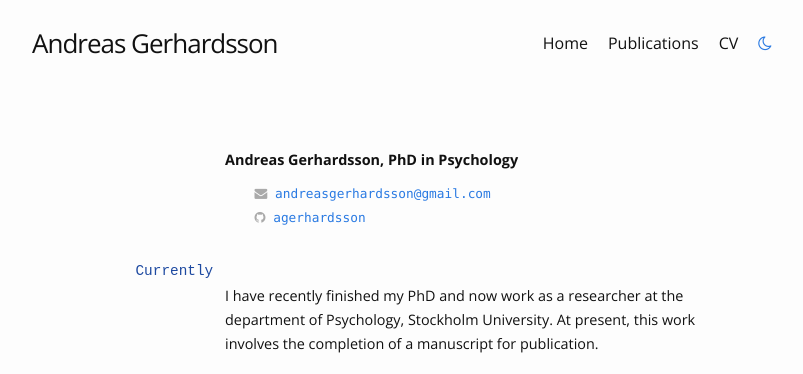
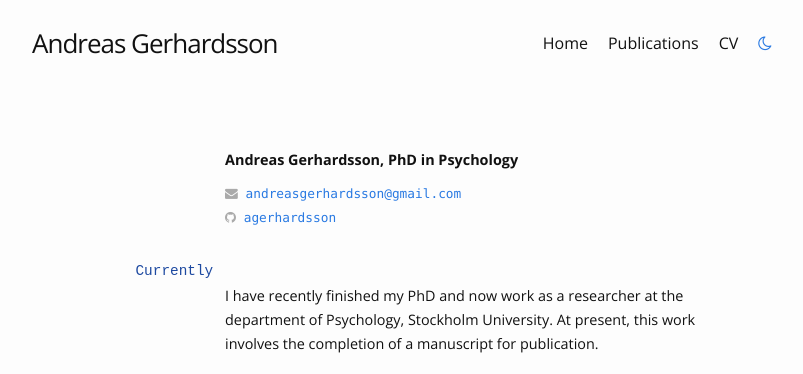
Before and after one commit to agerhardsson/agerhardsson.github.io, a Jekyll site: the page built from cv.md, in a window 1280 px wide. Shown: the top 374 px of the page, without its empty margins (246-1049 px from the left). Built offline with Jekyll 4.4.1, drawn with Linux system fonts in a browser that asks for light colours; some web fonts are replaced.

Commit message:
minor alignement

```diff
--- a/assets/css/cv-screen.css
+++ b/assets/css/cv-screen.css
@@ -138,7 +138,7 @@ h3 {
 #webaddress {
 	margin-top: 0em;
 	position: relative;
-    left: 25%;
+    left: 20%;
 	color: #aaa;
 	font-family: Menlo,monospace,sans-serif;
 	font-size: 80%;
```
